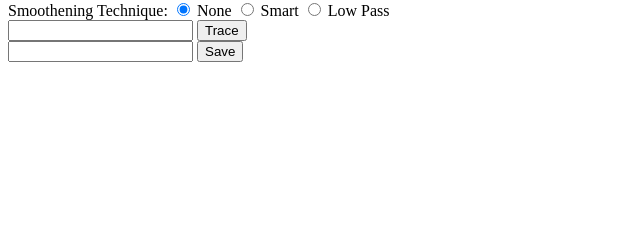
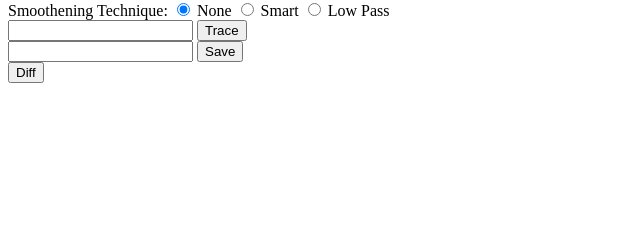
Before and after one commit to cwu/mi, a Flask app: page / in a window 1280 px wide. Shown: the part 510-762 px from the top of the page, without its empty margins (0-640 px from the left). Run offline with Flask 2, Linux system fonts and the light colour scheme; style sheets or scripts are compiled from the project's sources.

Commit message:
simplistic diff

```diff
--- a/templates/index.html
+++ b/templates/index.html
@@ -27,5 +27,9 @@
       <input type="text" id="save-path-name" />
       <button id="save">Save</button>
     </div>
+    <div>
+      <button id="diff">Diff</button>
+      <span id="diff-display"></span>
+    </div>
   </body>
 </html>
```
Also changed, not shown: 1 other file.
